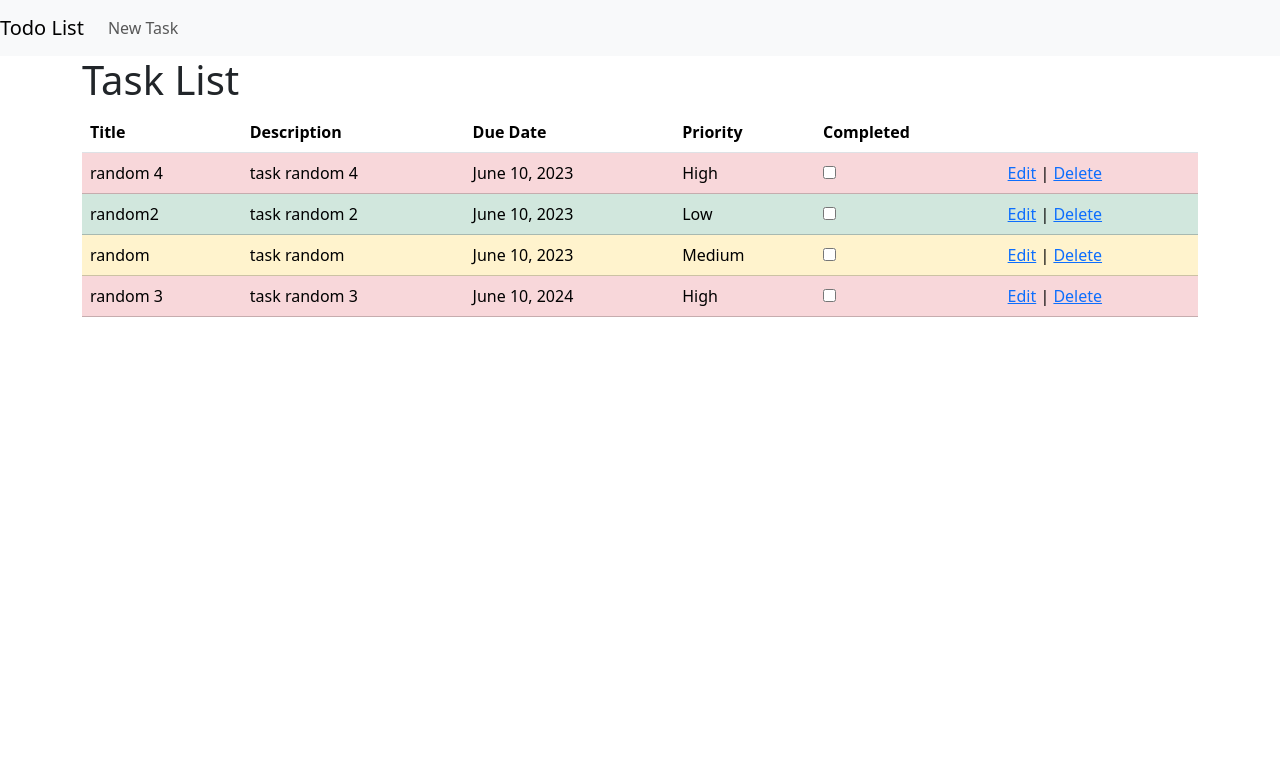
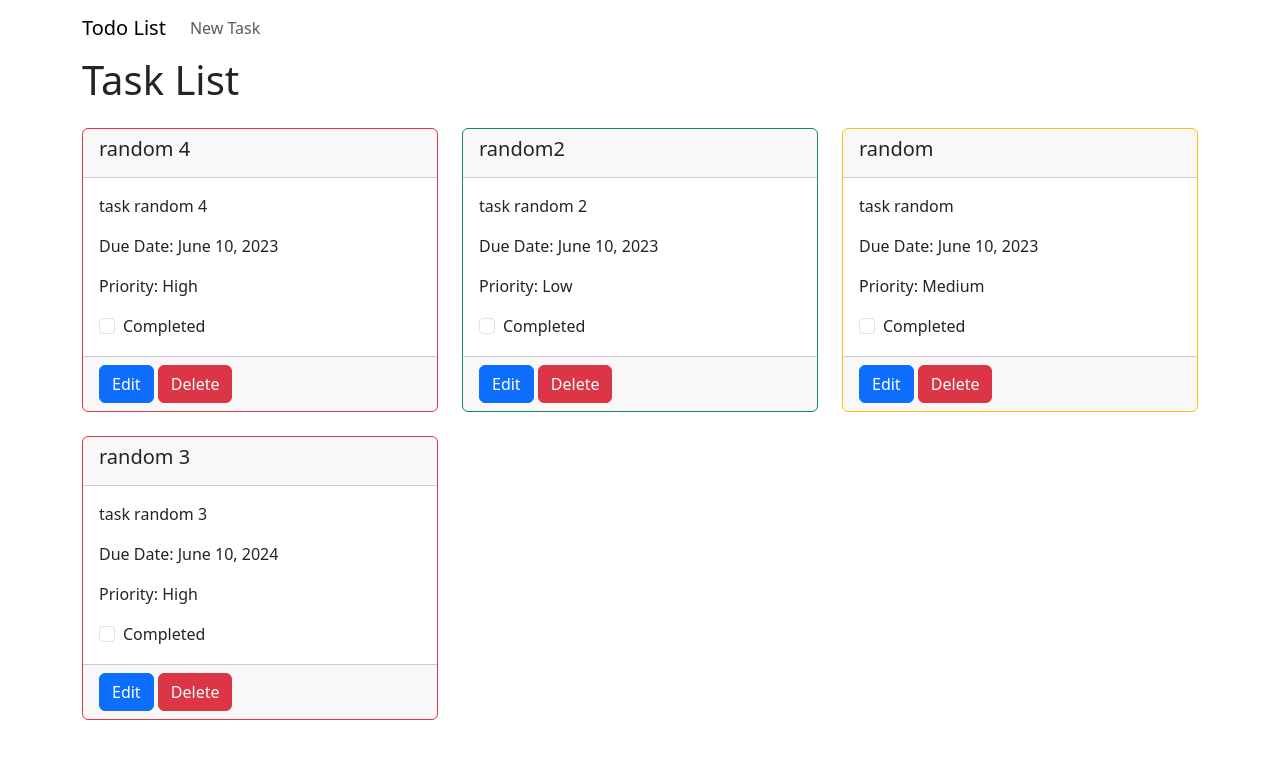
Before and after one commit to codigo-natural/Django-Todo-App, a Django app: page /tasks/ in a window 1280 px wide. Shown: the top 759 px of the page. Run offline with Django 4.2, Linux system fonts and the light colour scheme; data comes from the database, SQL or seed files in the repository; both versions use the stored data as it was after the commit.

Commit message:
mejorando el diseño de la lista de todos

```diff
--- a/tasks/templates/base.html
+++ b/tasks/templates/base.html
@@ -4,10 +4,16 @@
 <html>
   <head>
     <title>{% block title %}{% endblock %}</title>
-    <link href="https://cdn.jsdelivr.net/npm/bootstrap@5.3.0-alpha3/dist/css/bootstrap.min.css" rel="stylesheet" integrity="sha384-KK94CHFLLe+nY2dmCWGMq91rCGa5gtU4mk92HdvYe+M/SXH301p5ILy+dN9+nJOZ" crossorigin="anonymous">
+    <link
+      href="https://cdn.jsdelivr.net/npm/bootstrap@5.3.0-alpha3/dist/css/bootstrap.min.css"
+      rel="stylesheet"
+      integrity="sha384-KK94CHFLLe+nY2dmCWGMq91rCGa5gtU4mk92HdvYe+M/SXH301p5ILy+dN9+nJOZ"
+      crossorigin="anonymous"
+    />
   </head>
   <body>
-    <nav class="navbar navbar-expand-lg navbar-light bg-light">
+    <nav class="navbar navbar-expand-lg navbar-light d-flex">
+      <div class="container">
         <a class="navbar-brand" href="{% url 'task_list' %}">Todo List</a>
         <button
           class="navbar-toggler"
@@ -27,8 +33,13 @@
             </li>
           </ul>
         </div>
+      </div>
     </nav>
     <div class="container">{% block content %} {% endblock %}</div>
-    <script src="https://cdn.jsdelivr.net/npm/bootstrap@5.3.0-alpha3/dist/js/bootstrap.bundle.min.js" integrity="sha384-ENjdO4Dr2bkBIFxQpeoTz1HIcje39Wm4jDKdf19U8gI4ddQ3GYNS7NTKfAdVQSZe" crossorigin="anonymous"></script>
+    <script
+      src="https://cdn.jsdelivr.net/npm/bootstrap@5.3.0-alpha3/dist/js/bootstrap.bundle.min.js"
+      integrity="sha384-ENjdO4Dr2bkBIFxQpeoTz1HIcje39Wm4jDKdf19U8gI4ddQ3GYNS7NTKfAdVQSZe"
+      crossorigin="anonymous"
+    ></script>
   </body>
 </html>
--- a/tasks/templates/tasks/task_confirm_delete.html
+++ b/tasks/templates/tasks/task_confirm_delete.html
@@ -6,6 +6,6 @@
   <form method="POST">
     {% csrf_token %}
     <button type="submit" class="btn btn-danger">Delete</button>
-    <a href="{% url 'task_list' %} class="btn btn-primary">Cancel</a>
+    <a href="{% url 'task_list' %}" class="btn btn-primary">Cancel</a>
   </form>
 {% endblock  %}
--- a/tasks/templates/tasks/task_list.html
+++ b/tasks/templates/tasks/task_list.html
@@ -1,29 +1,29 @@
-{% extends 'base.html'%}
+{% extends 'base.html' %}
 
-{% block content%}
-  <h1>Task List</h1>
-  <table class="table">
-    <thead>
-      <tr>
-        <th>Title</th>
-        <th>Description</th>
-        <th>Due Date</th>
-        <th>Priority</th>
-        <th>Completed</th>
-        <th></th>
-      </tr>
-    </thead>
-    <tbody>
-      {% for task in tasks %}
-        <tr class=" {% if task.priority == 'high' %} table-danger{% elif task.priority == 'medium' %} table-warning{% else %} table-success{% endif %}">
-          <td>{{ task.title }}</td>
-          <td>{{ task.description }}</td>
-          <td>{{ task.due_date }}</td>
-          <td>{{ task.get_priority_display }}</td>
-          <td><input type="checkbox" {% if task.completed %}checked{% endif %}</td>
-          <td><a href="{% url 'task_edit' pk=task.pk %}">Edit</a> | <a href="{% url 'task_delete' pk=task.pk %}">Delete</a></td>
-        </tr>
-        {% endfor %}
-    </tbody>
-  </table>
+{% block content %}
+  <h1 class="mb-4">Task List</h1>
+  <div class="row row-cols-1 row-cols-md-2 row-cols-lg-3 g-4">
+    {% for task in tasks %}
+      <div class="col">
+        <div class="card {% if task.priority == 'high' %}border-danger{% elif task.priority == 'medium' %}border-warning{% else %}border-success{% endif %}">
+          <div class="card-header">
+            <h5 class="card-title">{{ task.title }}</h5>
+          </div>
+          <div class="card-body">
+            <p class="card-text">{{ task.description }}</p>
+            <p class="card-text">Due Date: {{ task.due_date }}</p>
+            <p class="card-text">Priority: {{ task.get_priority_display }}</p>
+            <div class="form-check">
+              <input class="form-check-input" type="checkbox" {% if task.completed %}checked{% endif %} id="completed-{{ task.id }}">
+              <label class="form-check-label" for="completed-{{ task.id }}">Completed</label>
+            </div>
+          </div>
+          <div class="card-footer">
+            <a href="{% url 'task_edit' pk=task.pk %}" class="btn btn-primary">Edit</a>
+            <a href="{% url 'task_delete' pk=task.pk %}" class="btn btn-danger">Delete</a>
+          </div>
+        </div>
+      </div>
+    {% endfor %}
+  </div>
 {% endblock %}
```
Also changed, not shown: db.sqlite3. Lines whose indentation alone changed are shown as unchanged.
